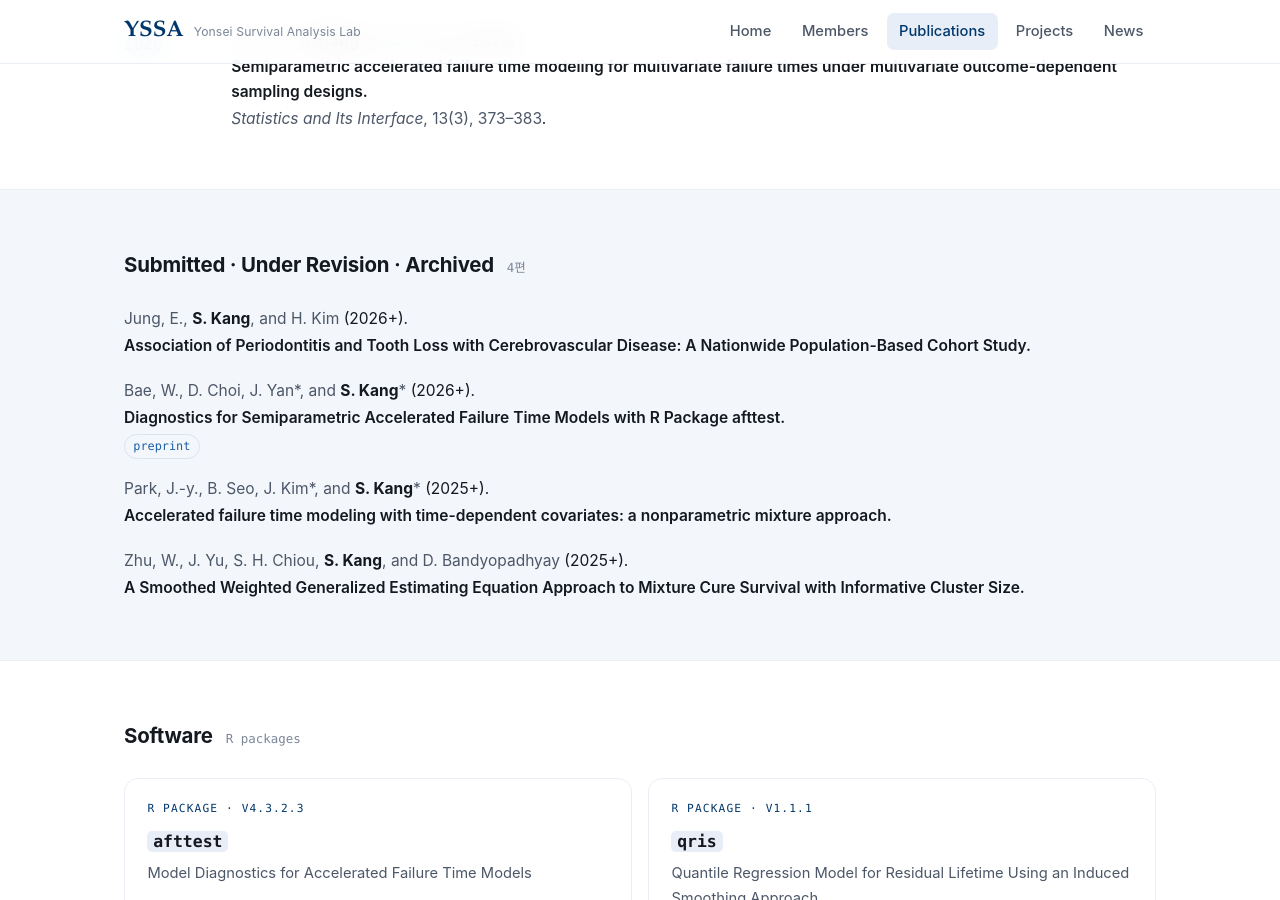
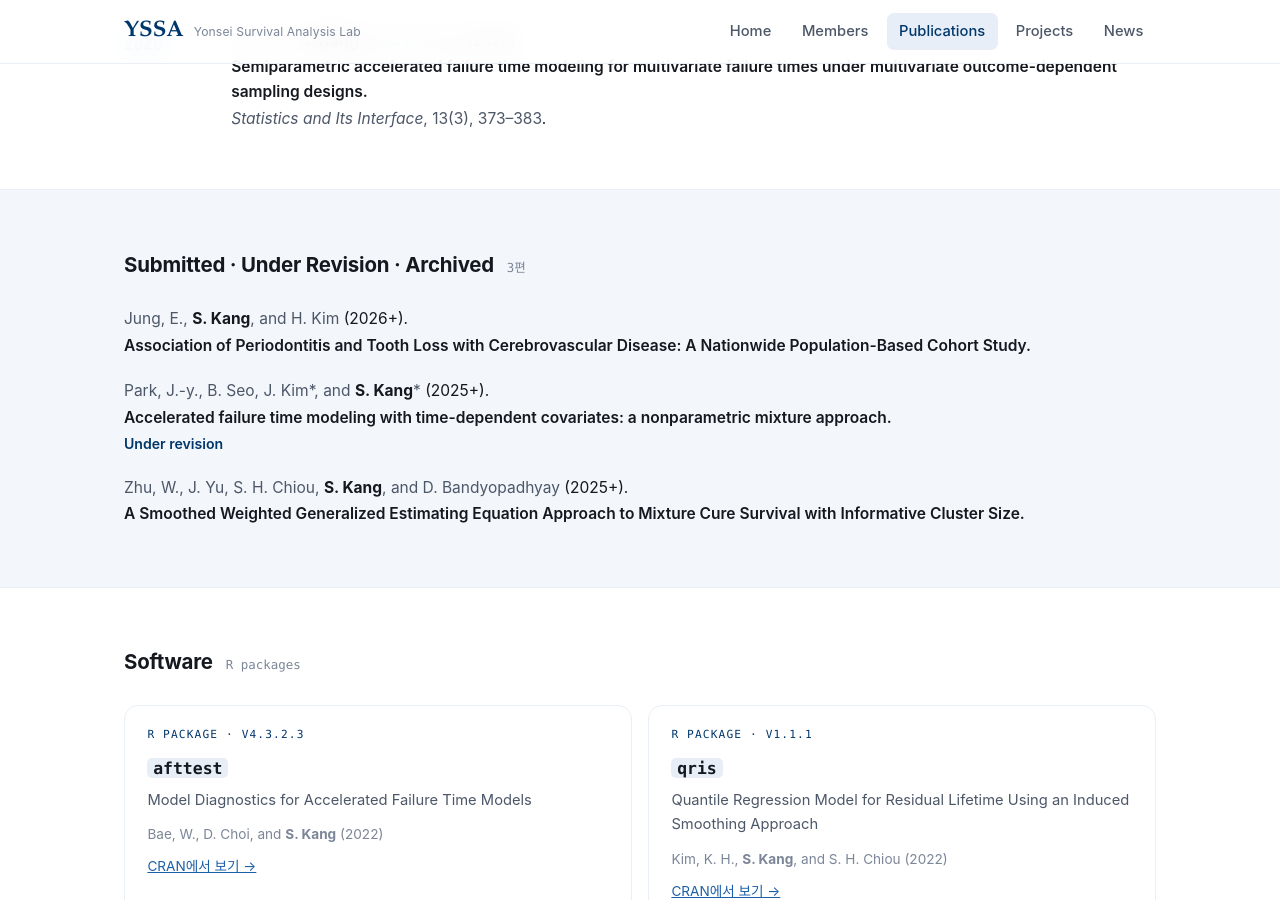
Before and after one commit to SKang94/yssa, a Jekyll site: the page built from publications.html, in a window 1280 px wide and 900 px high, scrolled down 2619 px. Built offline with Jekyll 4.4.1, drawn with Linux system fonts in a browser that asks for light colours.

Commit message:
Update preprints.yml by modifying entries
Removed a preprint entry (Bae et al.) and added a note for another entry (Park et al.).

```diff
--- a/_data/preprints.yml
+++ b/_data/preprints.yml
@@ -18,14 +18,10 @@
 #  year: "2026+"
 #  title: "Beyond Marginal Calibration for Survival Analysis: Improved Post-processing via Attribute-adaptive and Locally Weighted Approach"
 
-- authors: "Bae, W., D. Choi, J. Yan\\*, and **S. Kang**\\*"
-  year: "2026+"
-  title: "Diagnostics for Semiparametric Accelerated Failure Time Models with R Package afttest"
-  link: "https://arxiv.org/abs/2511.09823"
-
 - authors: "Park, J.-y., B. Seo, J. Kim\\*, and **S. Kang**\\*"
   year: "2025+"
   title: "Accelerated failure time modeling with time-dependent covariates: a nonparametric mixture approach"
+  note: "Under revision"
 
 - authors: "Zhu, W., J. Yu, S. H. Chiou, **S. Kang**, and D. Bandyopadhyay"
   year: "2025+"
```
